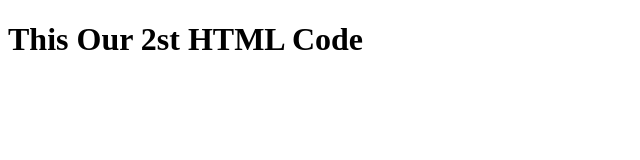
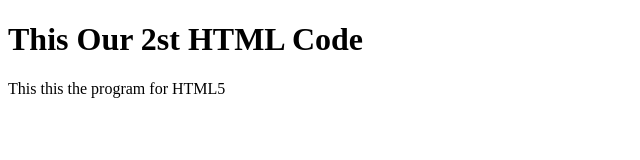
Before and after one commit to Ansh147-svg/GIT-REPO, a plain HTML site: page index.html in a window 1280 px wide. Shown: the whole page, without its empty margins (0-640 px from the left). Drawn offline with Linux system fonts and the light colour scheme.

Commit message:
First v4 of index.html

```diff
--- a/index.html
+++ b/index.html
@@ -7,5 +7,6 @@
 </head>
 <body>
     <h1>This Our 2st HTML Code</h1>
+    <p>This this the program for HTML5</p>
 </body>
 </html>
```
